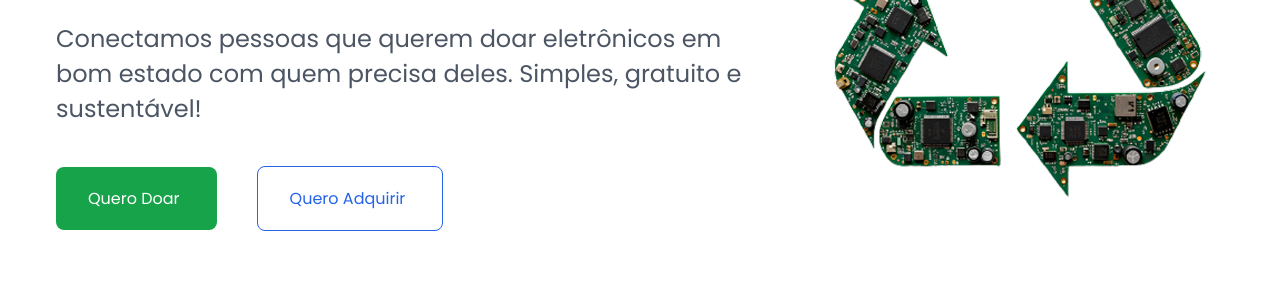
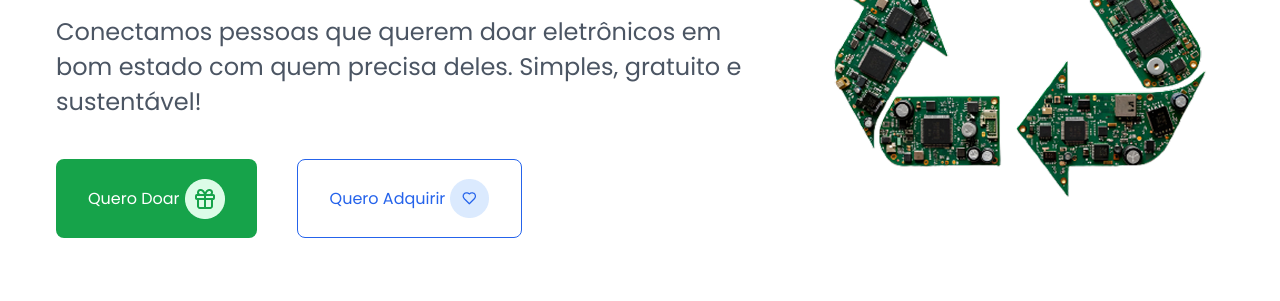
Before and after one commit to rhoneythseabra/recicla-tech, a plain HTML site: page index.html in a window 1280 px wide. Shown: the part 499-800 px from the top of the page. Drawn offline with Linux system fonts and the light colour scheme.

Commit message:
fix: alterando icones de Doar e Adquirir

```diff
--- a/index.html
+++ b/index.html
@@ -31,10 +31,10 @@
           </p>
           <div class="apresentation-btn">
             <a class="btn-donate" href="#"
-              >Quero Doar <img src="" alt="" />
+              >Quero Doar <img src="./assets/icon_Doador.png" alt="" />
             </a>
             <a class="btn-get" href="#"
-              >Quero Adquirir <img src="./images/icon-heart.png" alt=""
+              >Quero Adquirir <img src="./assets/icon_Adquirente.png" alt=""
             /></a>
           </div>
         </div>
```
